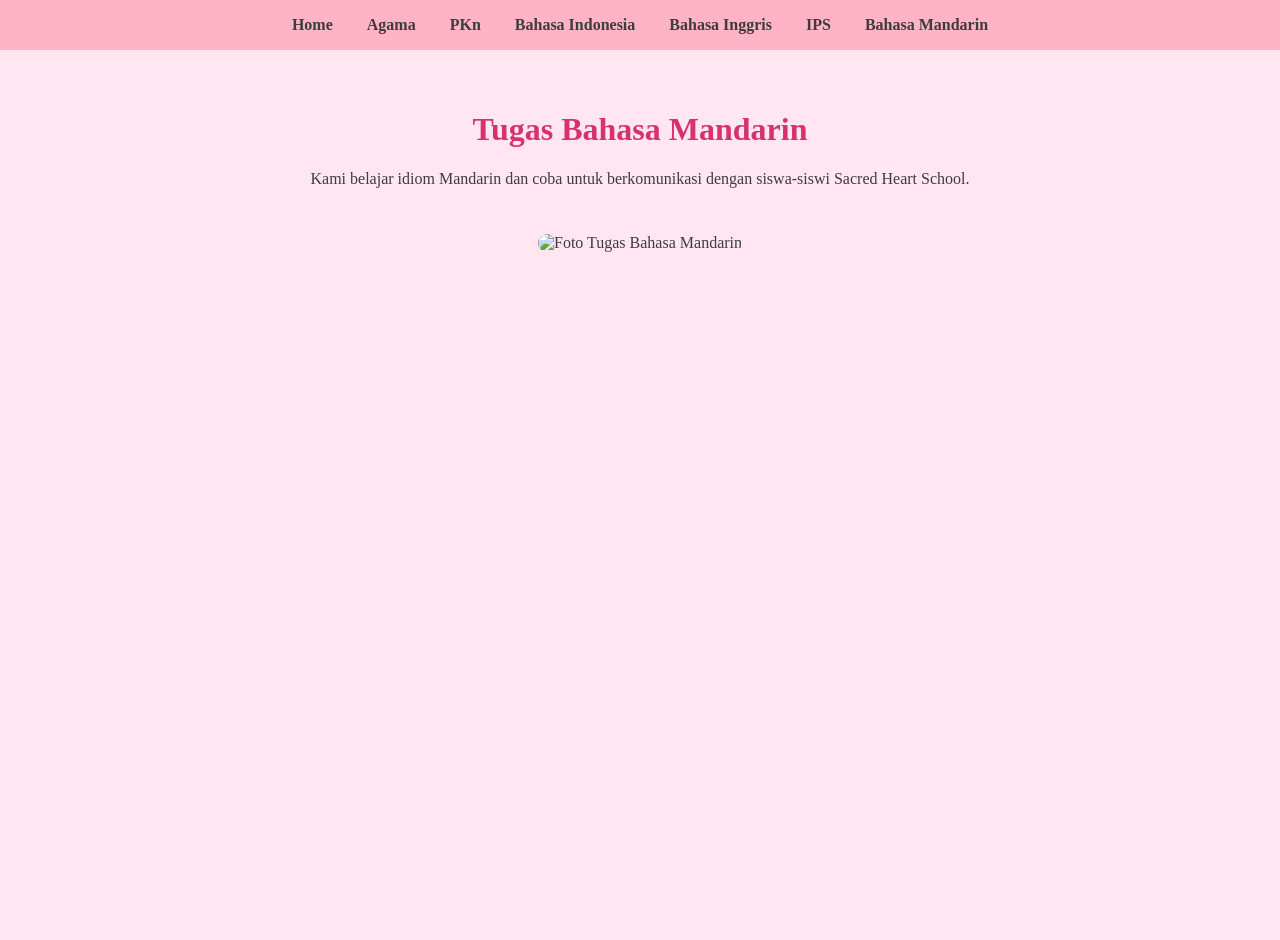
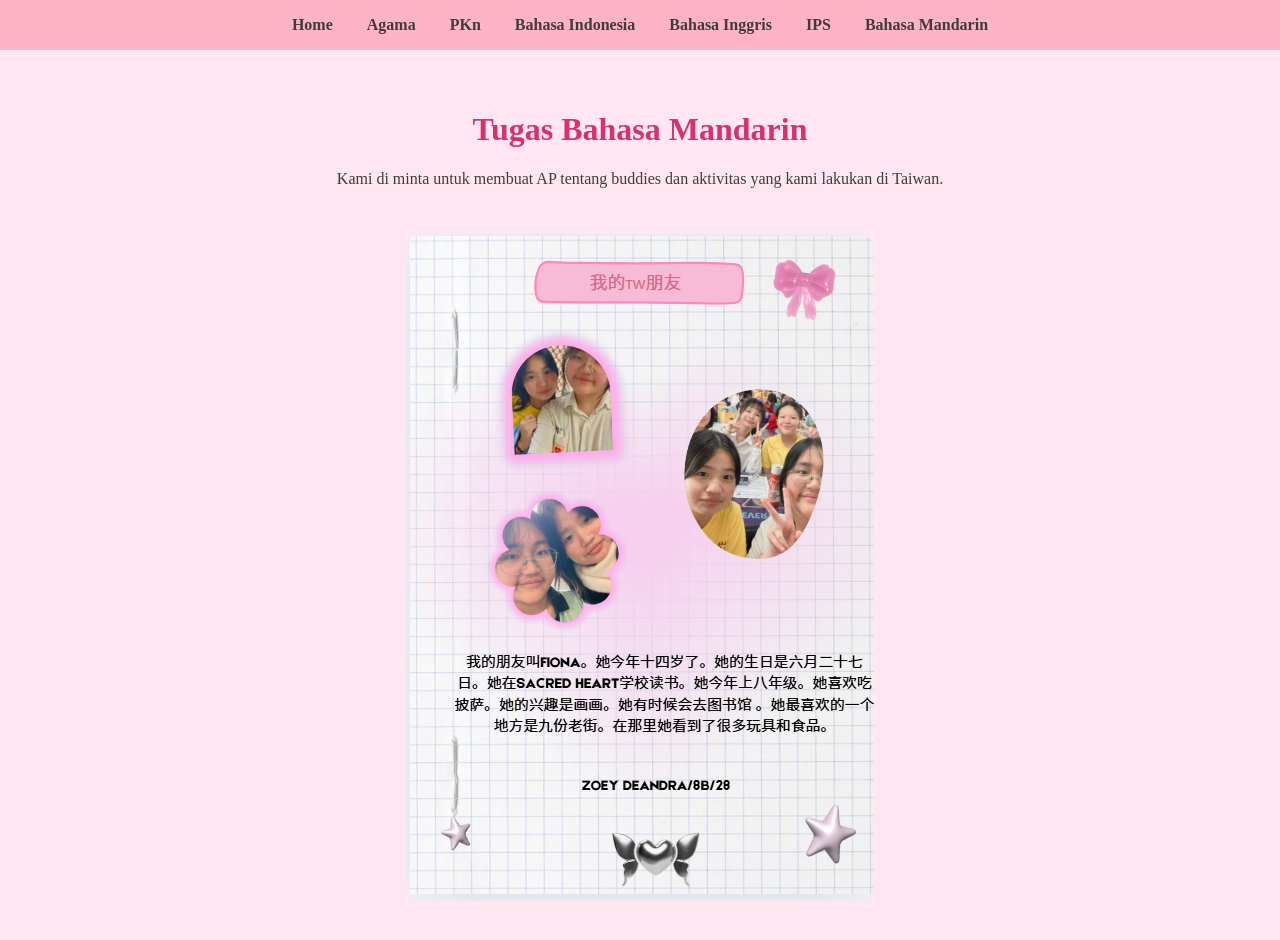
Before and after one commit to zoeydk/edutrip-zowi, a plain HTML site: page mandarin.html in a window 1280 px wide. Before the commit the page ends 800 px from the top, so only its background shows below. Drawn offline with Linux system fonts and the light colour scheme.

Commit message:
Edutrip Kelas  8B

```diff
--- a/mandarin.html
+++ b/mandarin.html
@@ -48,8 +48,8 @@
   </nav>
   <div class="content">
     <h1>Tugas Bahasa Mandarin</h1>
-    <p>Kami belajar idiom Mandarin dan coba untuk berkomunikasi dengan siswa-siswi Sacred Heart School.</p>
-    <img src="mandarin.jpg" alt="Foto Tugas Bahasa Mandarin">
+    <p>Kami di minta untuk membuat AP tentang buddies dan aktivitas yang kami lakukan di Taiwan.</p>
+    <img src="mandarin.png" alt="Foto Tugas Bahasa Mandarin">
   </div>
 </body>
 </html>
```
Also changed, not shown: mandarin.png (added).
